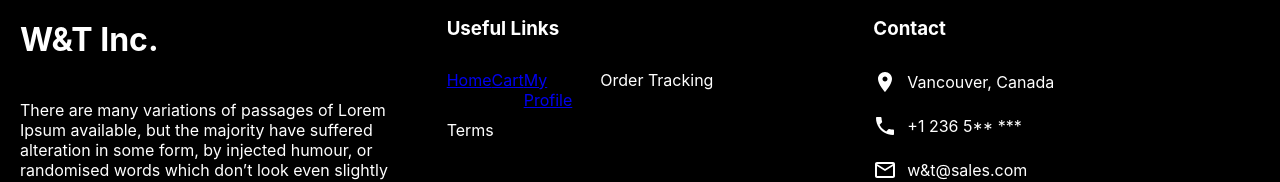
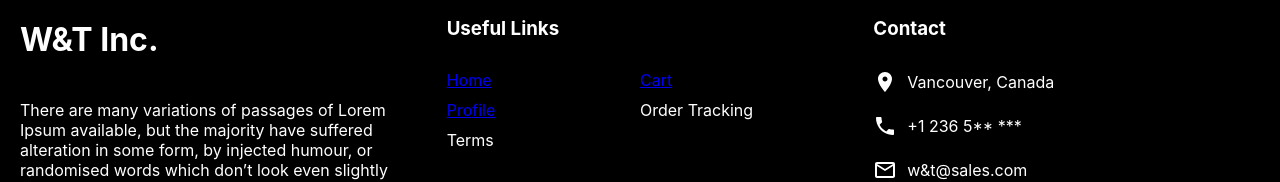
Before and after one commit to wisamhayek/React-Final-Project, a React (Create React App) app in the folder client/: page / in a window 1280 px wide. Shown: the part 636-818 px from the top of the page. Built offline with nearby package versions, Linux system fonts and the light colour scheme; no server answers; the HTML template or start-up script is replaced by a standard one.

Commit message:
Title change and bug fixes

```diff
--- a/client/src/components/home/Footer.jsx
+++ b/client/src/components/home/Footer.jsx
@@ -126,15 +126,9 @@ export default function Footer() {
         <Center>
             <Title>Useful Links</Title>
             <List>
-            <Link to={"/"}>
-            <ListItem>Home</ListItem>
-            </Link>
-            <Link to={"/cart"}>
-            <ListItem>Cart</ListItem>
-            </Link>
-            <Link to={"/profile"}>
-            <ListItem>My Profile</ListItem>
-            </Link>
+            <ListItem><Link to={"/"}>Home</Link></ListItem>
+            <ListItem><Link to={"/cart"}>Cart</Link></ListItem>
+            <ListItem><Link to={"/profile"}>Profile</Link></ListItem>
             <ListItem>Order Tracking</ListItem>
             <ListItem>Terms</ListItem>
             </List>
--- a/client/src/components/home/byCategory.jsx
+++ b/client/src/components/home/byCategory.jsx
@@ -42,6 +42,7 @@ export default function ByCategory() {
         <Box className='categories' sx={{display:"grid",gridTemplateColumns:{xs: "1fr 1fr", md:"1fr 1fr 1fr 1fr"},width:{xs:"100%",md:"80%"},margin:"auto",rowGap:"1rem",columnGap:{xs:"0px",md:"1%"}}}>
             {categories.map((item,index) => (
                 <Link key={index} style={{ textDecoration: 'none' }} to={`browse/${item.title}`}>
+                <Box sx={{display:"flex", flexDirection:"column"}}>
                 <Button  variant="outlined" sx={{
                     fontSize: "large",
                     color:"white",
@@ -53,7 +54,9 @@ export default function ByCategory() {
                     backgroundImage: `url(${item.img})`,
                     backgroundSize: "cover",
                     backgroundRepeat:"no-repeat",
-                }}>{item.title}</Button>
+                }}></Button>
+                <Typography variant='h5' textAlign={"center"} sx={{marginTop:"1rem"}}>{item.title}</Typography>
+                </Box>
                 </Link>
             ))}
         </Box>
--- a/client/src/components/profile/orderHistory.jsx
+++ b/client/src/components/profile/orderHistory.jsx
@@ -11,7 +11,7 @@ export default function OrderHistory() {
     <Fragment>
     <Typography variant='h5' sx={{margin:"auto",textAlign:"center",marginBottom: "2rem"}}>Order History</Typography>
 
-    {profileContext?.profile.orders &&
+    {profileContext?.profile?.orders &&
     <>
     {/* Desktop View */}
     <Box sx={{margin:"auto",textAlign:"center",display: {xs: "none", md: "grid"},gridTemplateColumns:" 40% 60%", borderTop:"1px solid gray", borderBottom:"1px solid gray"}}>
--- a/client/src/components/profile/payments.jsx
+++ b/client/src/components/profile/payments.jsx
@@ -77,11 +77,11 @@ export default function Payments() {
   return (
     <Fragment>
     <Typography variant='h5' sx={{margin:"auto",textAlign:"center", marginBottom:"2rem"}}>Payments</Typography>
-    {profileContext?.profile.paymentMethod &&
+    {profileContext?.profile?.paymentMethod &&
     <Box sx={{width:"80%", margin:"auto"}}>
       <Typography variant='h6' sx={{margin:"auto",textAlign:"start", marginBottom:"1rem"}}>Saved Cards :</Typography>
       <Box sx={{display: "flex",flexDirection:'row'}}>
-        <Typography sx={{backgroundColor:"#dedede",width:"fit-content",padding:"1rem",borderRadius:"1rem"}}>XXX-{profileContext.profile.paymentMethod.last4}</Typography>
+        <Typography sx={{backgroundColor:"#dedede",width:"fit-content",padding:"1rem",borderRadius:"1rem"}}>XXX-{profileContext?.profile?.paymentMethod?.last4}</Typography>
         <DeletePaymnetButton />
       </Box>
     <Button variant="contained" size='large' sx={{marginTop:"2rem"}} onClick={handleClickOpen}>Add Card</Button>
--- a/client/src/pages/Admin.js
+++ b/client/src/pages/Admin.js
@@ -10,6 +10,10 @@ export default function Admin() {
   const {userContext, setUserContext} = useContext(UserContext);
   const [isAdmin,setAdmin] = useState(false);
   const id = userContext?.id;
+
+  useEffect(()=>{
+    document.title ='Admin Dashboard';
+  },[])
 
   function checkAdmin(userid){
     axios.get(`/api/v1/users/${userid}`)
--- a/client/src/pages/Browse.js
+++ b/client/src/pages/Browse.js
@@ -15,6 +15,10 @@ export default function Browse() {
   const navigate = useNavigate();
 
   const {cat} = useParams()
+
+  useEffect(()=>{
+    document.title ='Browse';
+  },[])
 
   //Side Menu Drawer
   const [state, setState] = useState({
--- a/client/src/pages/Cart.js
+++ b/client/src/pages/Cart.js
@@ -176,6 +176,10 @@ export default function Cart() {
   const [subtotal,setSubtotal] = useState(Number(0))
 
   const navigate = useNavigate();
+
+  useEffect(()=>{
+    document.title ='Cart';
+  },[])
 
   useEffect(()=>{
     if(userContext?.id){
--- a/client/src/pages/Home.js
+++ b/client/src/pages/Home.js
@@ -1,4 +1,4 @@
-import React, { Fragment } from 'react'
+import React, { Fragment, useEffect } from 'react'
 import NavBar from '../components/navBar/navBar'
 // import ImgSlider from '../components/home/imgSlider';
 import ByCategory from '../components/home/byCategory';
@@ -9,6 +9,11 @@ import Footer from "../components/home/Footer.jsx";
 
 
 export default function Home() {
+
+  useEffect(()=>{
+    document.title ='W&T Commerece';
+  },[])
+
   return (
     <Fragment>
       <NavBar />
--- a/client/src/pages/Product.js
+++ b/client/src/pages/Product.js
@@ -27,6 +27,10 @@ export default function Product() {
     }
   },[id])
 
+  useEffect(()=>{
+    document.title =`${singleProduct?.name}`;
+  },[singleProduct])
+
   return (
     <Fragment >
       <NavBar />
--- a/client/src/pages/Profile.js
+++ b/client/src/pages/Profile.js
@@ -14,6 +14,10 @@ export default function Profile() {
   const {profileContext, setProfileContext} = useContext(ProfileContext)
 
   const id = userContext?.id;
+
+  useEffect(()=>{
+    document.title ="Profile";
+  },[])
 
   useEffect(()=>{
     if(userContext?.id){
```
Also changed, not shown: 1 other file (tests, documents, lock files or other folders).
